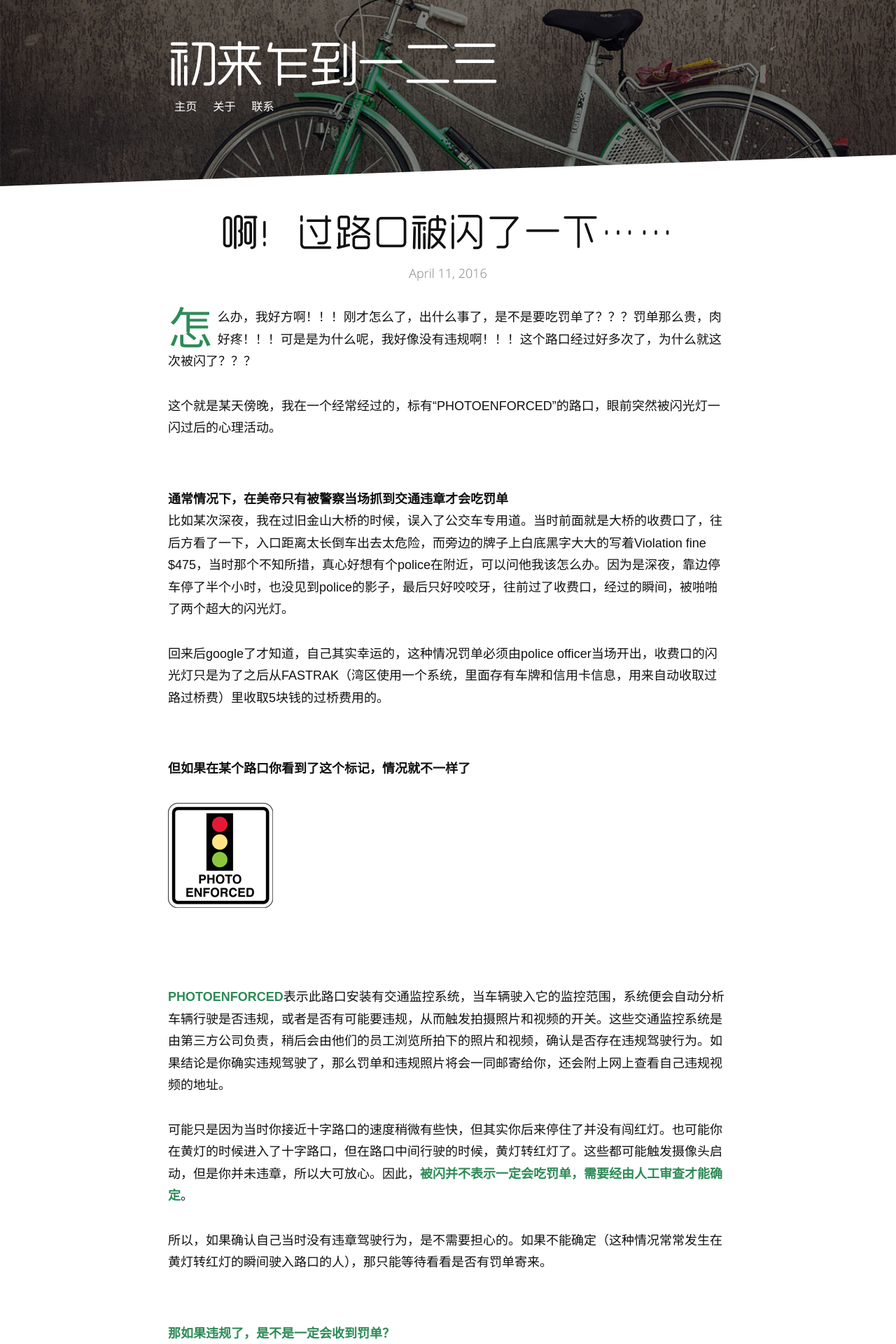
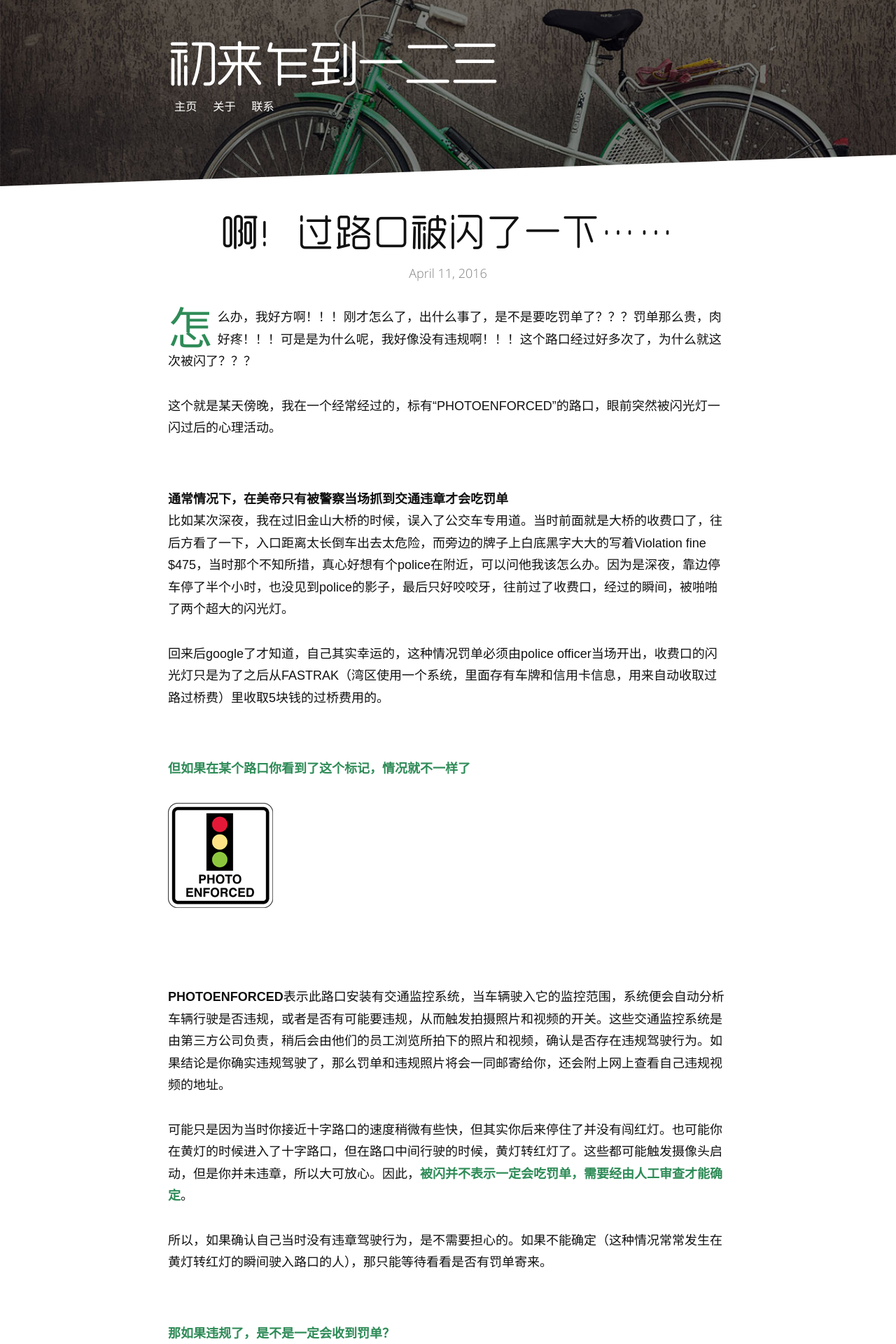
Before and after one commit to wolfwifee/wolfwifee.github.com, a Jekyll site: the page built from _posts/2016-04-11-when-a-red-light-camera-flash-go-off.md, in a window 1280 px wide. Shown: the top 1920 px of the page at 70% size. Built offline with Jekyll 4.4.1, drawn with Linux system fonts in a browser that asks for light colours; nearby versions of some CDN libraries; some web fonts are replaced; comment, search, counter and statistics services are not loaded.

Commit message:
Update 2016-04-11-when-a-red-light-camera-flash-go-off.md

```diff
--- a/_posts/2016-04-11-when-a-red-light-camera-flash-go-off.md
+++ b/_posts/2016-04-11-when-a-red-light-camera-flash-go-off.md
@@ -23,7 +23,7 @@ date: 2016-04-11
 
 <p style="margin-bottom:70px"></p>
 
-**但如果在某个路口你看到了这个标记，情况就不一样了**
+<span style="color:#2e8b57">**但如果在某个路口你看到了这个标记，情况就不一样了**</span>
 <p itemprop="image" itemscope itemtype="https://schema.org/ImageObject">
  <img src="/assets/img/photoenforced.png" alt="指示路口装有监控摄像头的标志">
   <meta itemprop="url" content="https://www.blogus123.com/assets/img/photoenforced.png">
@@ -33,7 +33,7 @@ date: 2016-04-11
 
 <p style="margin-bottom:70px"></p>
 
-<span style="color:#2e8b57">**PHOTOENFORCED**</span>表示此路口安装有交通监控系统，当车辆驶入它的监控范围，系统便会自动分析车辆行驶是否违规，或者是否有可能要违规，从而触发拍摄照片和视频的开关。这些交通监控系统是由第三方公司负责，稍后会由他们的员工浏览所拍下的照片和视频，确认是否存在违规驾驶行为。如果结论是你确实违规驾驶了，那么罚单和违规照片将会一同邮寄给你，还会附上网上查看自己违规视频的地址。
+**PHOTOENFORCED**表示此路口安装有交通监控系统，当车辆驶入它的监控范围，系统便会自动分析车辆行驶是否违规，或者是否有可能要违规，从而触发拍摄照片和视频的开关。这些交通监控系统是由第三方公司负责，稍后会由他们的员工浏览所拍下的照片和视频，确认是否存在违规驾驶行为。如果结论是你确实违规驾驶了，那么罚单和违规照片将会一同邮寄给你，还会附上网上查看自己违规视频的地址。
 
 可能只是因为当时你接近十字路口的速度稍微有些快，但其实你后来停住了并没有闯红灯。也可能你在黄灯的时候进入了十字路口，但在路口中间行驶的时候，黄灯转红灯了。这些都可能触发摄像头启动，但是你并未违章，所以大可放心。因此，<span style="color:#2e8b57">**被闪并不表示一定会吃罚单，需要经由人工审查才能确定**</span>。
 
```
